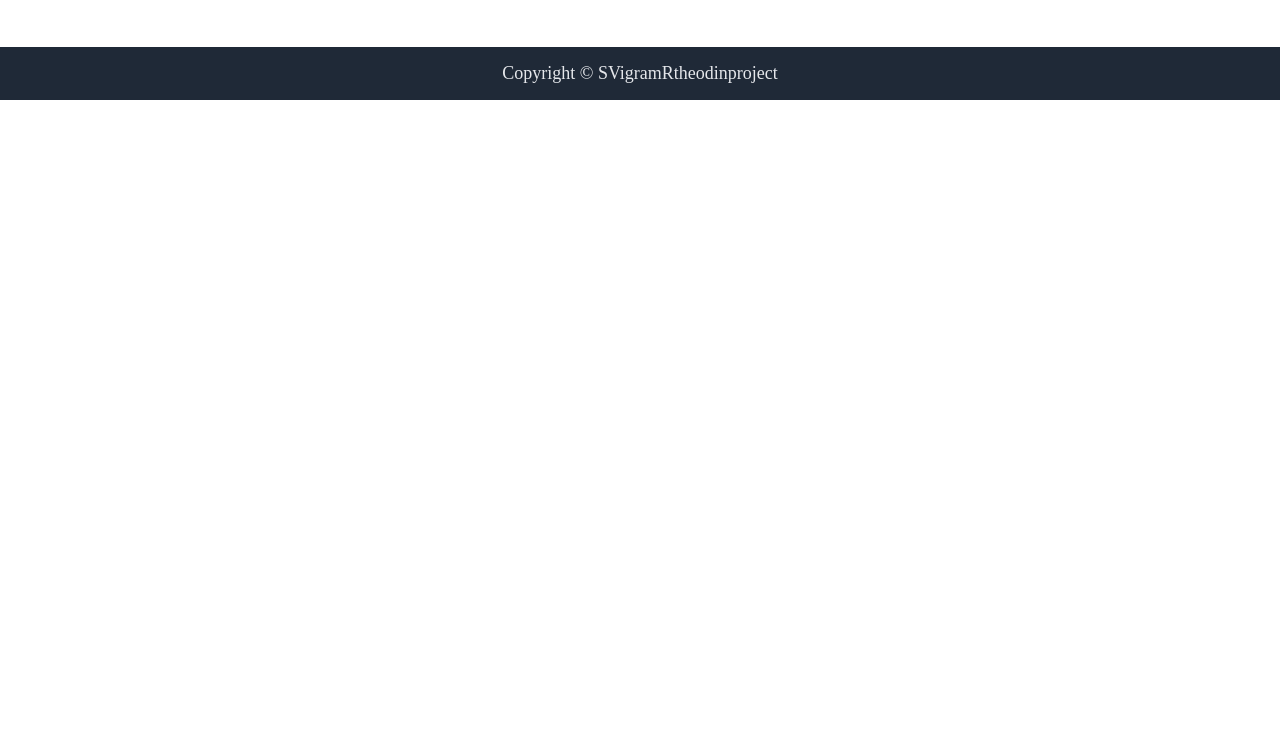
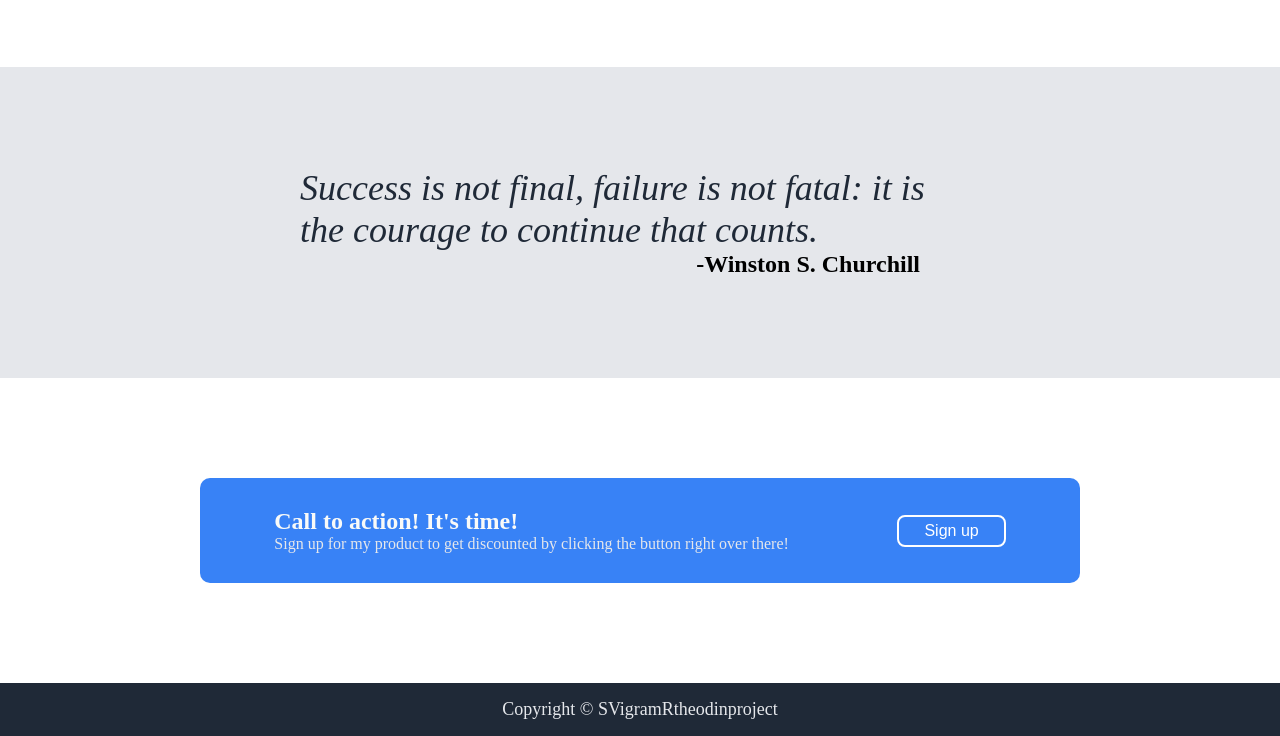
Before and after one commit to SVigramR/odin-landing-page, a plain HTML site: page index.html in a window 1280 px wide. Shown: the part 931-1667 px from the top of the page. Before the commit the page ends 1031 px from the top, so only its background shows below. Drawn offline with Linux system fonts and the light colour scheme.

Commit message:
Added Action section
# Action card containing promo to signup for the store
# Made the logo bolder
# Increased the card margin

```diff
--- a/index.html
+++ b/index.html
@@ -62,6 +62,26 @@
         </div>
     </div>
 
+    <!-- Quote Section -->
+    <div class="quote-section">
+        <p class="quote-text">
+            Success is not final, failure is not fatal: it is the courage to continue that counts.</p>
+        <p class="quoter">-Winston S. Churchill</p>
+    </div>
+
+    <!-- Action Section -->
+    <div class="action">
+        <div class="action-content flex">
+            <div class="left">
+                <h1>Call to action! It's time!</h1>
+                <p>Sign up for my product to get discounted by clicking the button right over there!</p>
+            </div>
+            <div class="right">
+                <button class="btn action-btn">Sign up</button>
+            </div>
+        </div>
+    </div>
+
     <!-- Footer Section -->
     <div class="footer flex">
         <p>Copyright © SVigramRtheodinproject</p>
--- a/style.css
+++ b/style.css
@@ -61,6 +61,7 @@ img {
 
 .header .logo {
     font-size: 24px;
+    font-weight: bolder;
 }
 
 .header ul {
@@ -127,9 +128,63 @@ img {
     display: flex;
     flex-direction: column;
     text-align: center;
-    margin: 20px;
+    margin: 30px;
     color: #5f5f5f;
     gap: 5px;
+}
+
+/* Quote Section */
+.quote-section {
+    background-color: #e5e7eb;
+    padding: 100px 300px;
+}
+
+.quote-text {
+    font-size: 36px;
+    font-style: italic;
+    font-weight: lighter;
+    color: #1f2937;
+    text-align: left;
+    padding-right: 40px;
+}
+
+.quoter {
+    text-align: right;
+    font-weight: 900;
+    font-size: 24px;
+    padding-right: 60px;
+}
+
+/* Action Section */
+.action {
+    padding: 100px 200px;
+}
+.action-content {
+    padding: 30px 20px;
+    align-items: center;
+    justify-content: space-around;
+    background-color: #3882f6;
+    border-radius: 10px;
+}
+
+.action-content .left {
+    flex-direction: column;
+    text-align: left;
+}
+
+.action-content .left h1 {
+    color: #f9faf8;
+    font-size: 24px;
+}
+
+.action-content .left p {
+    color: #e5e7eb;
+    font-size: 16px;
+}
+
+.action-btn {
+    border: 2px solid white;
+    border-radius: 8px;
 }
 
 /* Footer Section */
```
